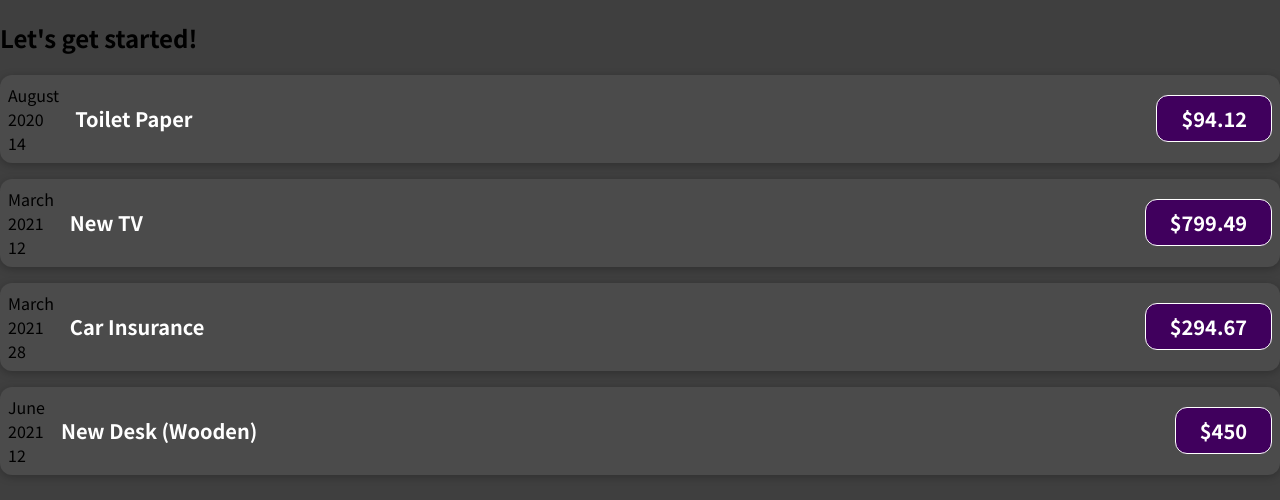
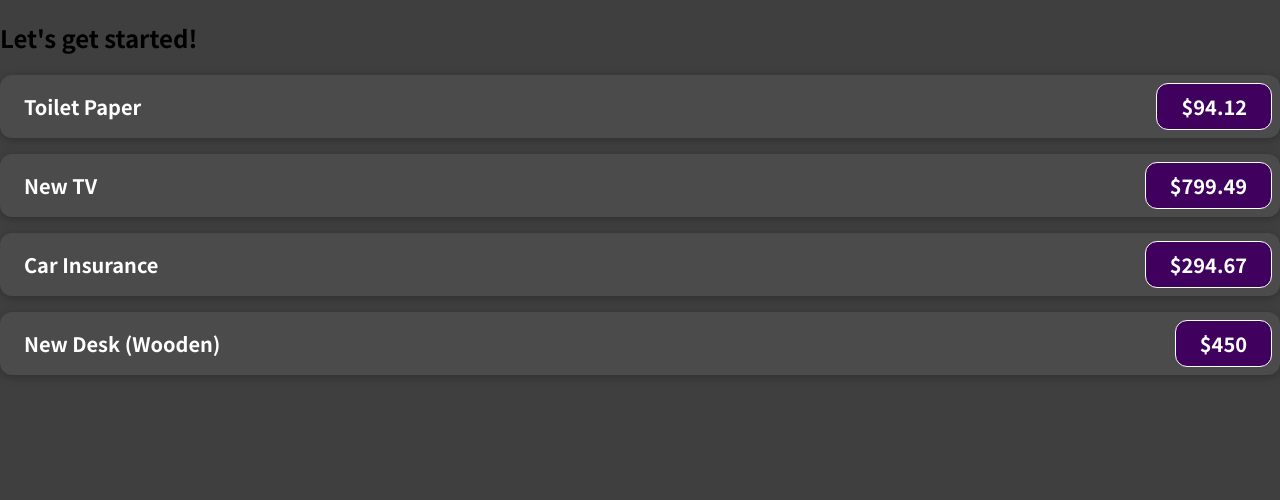
Before and after one commit to sree-lakshmi-n/react, a JavaScript app in the folder 01-starting-setup/: page / in a window 1280 px wide. Shown: the top 500 px of the page. Built offline with nearby package versions, Linux system fonts and the light colour scheme.

Commit message:
moved date functionality to ExpenseDate.js

```diff
--- a/01-starting-setup/src/components/ExpenseItem.js
+++ b/01-starting-setup/src/components/ExpenseItem.js
@@ -1,16 +1,8 @@
 import "./ExpenseItem.css";
 
 function ExpenseItem(props) {
-  const month = props.date.toLocaleString("en-US", { month: "long" });
-  const day = props.date.toLocaleString("en-US", { day: "2-digit" });
-  const year = props.date.getFullYear();
   return (
     <div className="expense-item">
-      <div>
-        <div>{month}</div>
-        <div>{year}</div>
-        <div>{day}</div>
-      </div>
       <div className="expense-item__description">
         <h2>{props.title}</h2>
         <div className="expense-item__price">${props.amount}</div>
```
